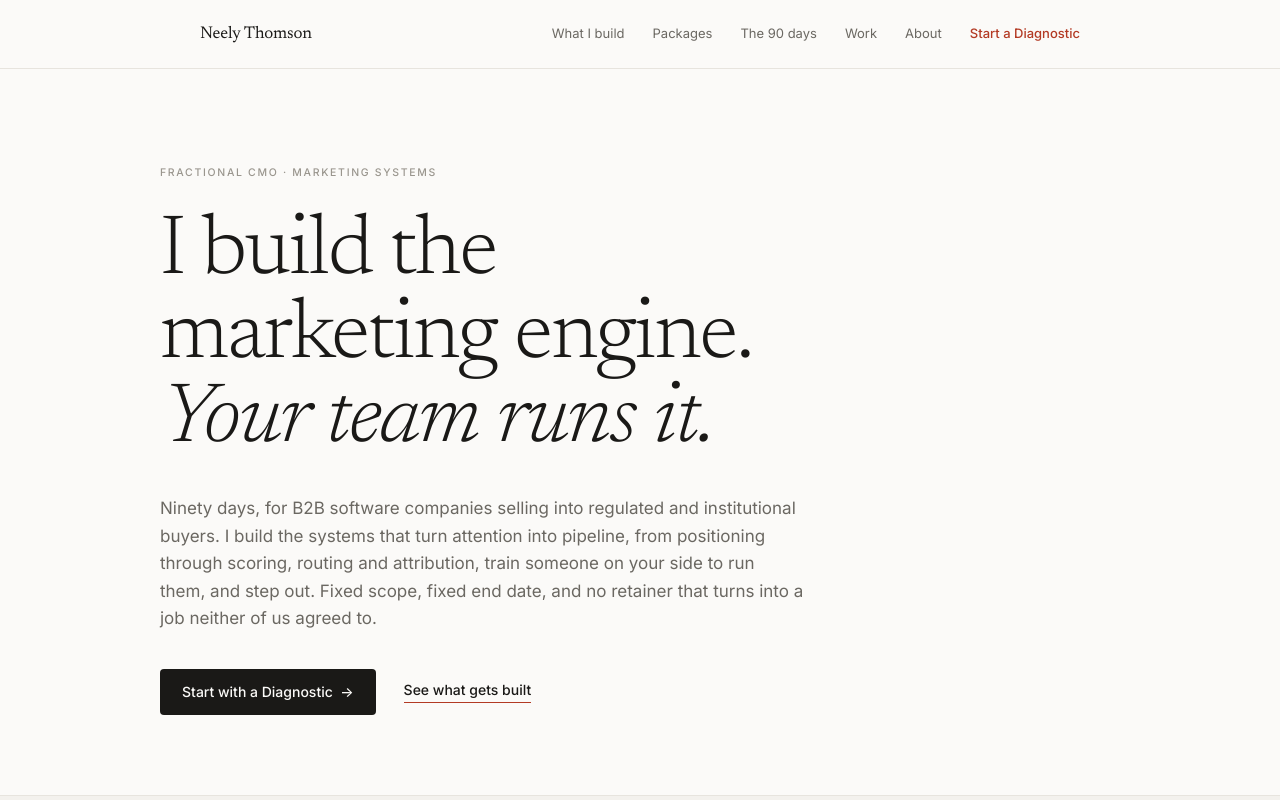
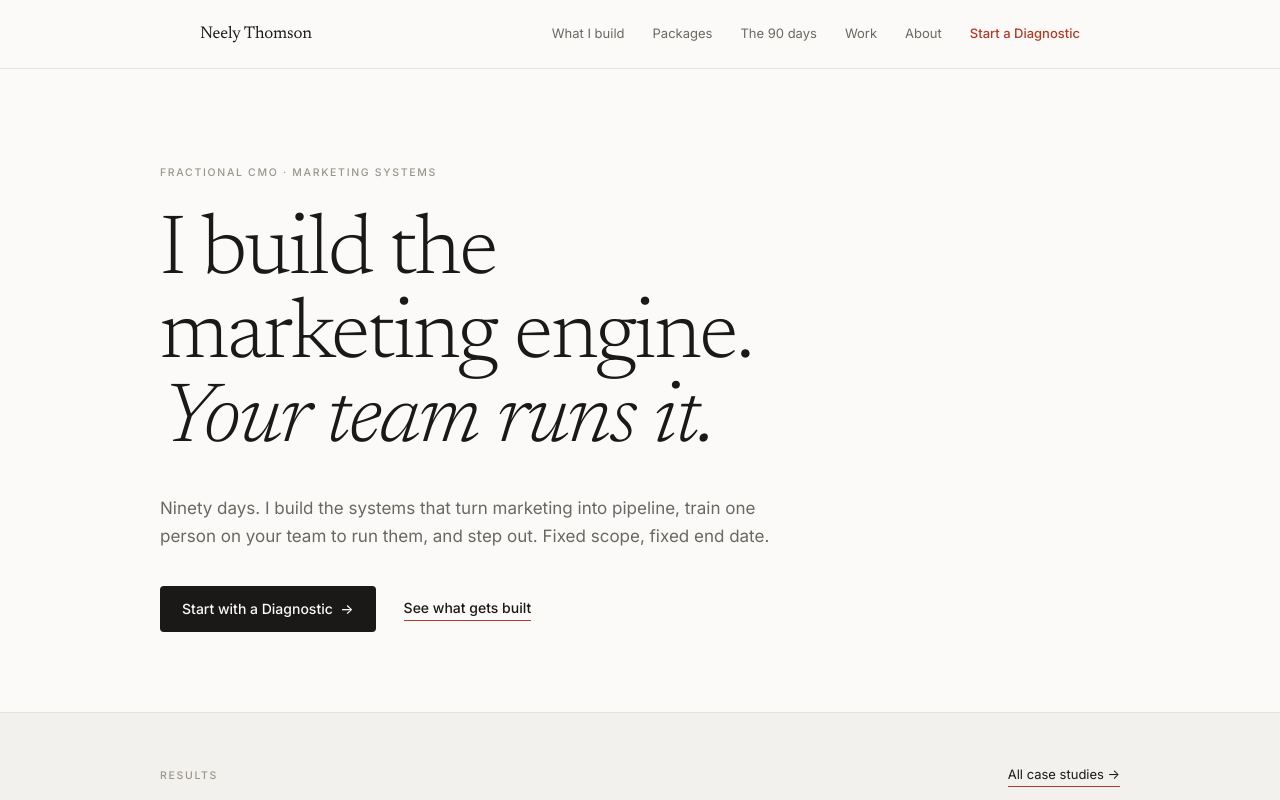
Before and after one commit to neelythomson/neelythomson-site, a Next.js app: page / in a window 1280 px wide. Shown: the top 800 px of the page. Built offline with nearby package versions, Linux system fonts and the light colour scheme.

Commit message:
Hero: simpler paragraph

```diff
--- a/src/components/Hero.tsx
+++ b/src/components/Hero.tsx
@@ -38,12 +38,9 @@ export default function Hero() {
           </h1>
 
           <p className="mb-9 max-w-[60ch] text-[17px] leading-[1.62] text-muted">
-            Ninety days, for B2B software companies selling into regulated
-            and institutional buyers. I build the systems that turn attention
-            into pipeline, from positioning through scoring, routing and
-            attribution, train someone on your side to run them, and step out.
-            Fixed scope, fixed end date, and no retainer that turns into a job
-            neither of us agreed to.
+            Ninety days. I build the systems that turn marketing into
+            pipeline, train one person on your team to run them, and step out.
+            Fixed scope, fixed end date.
           </p>
 
           <div className="flex flex-wrap items-center gap-x-7 gap-y-4">
```
